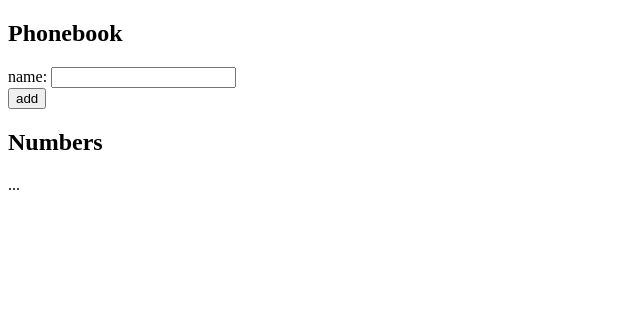
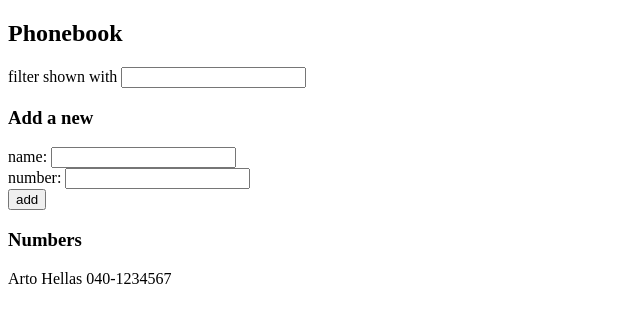
Before and after one commit to evelynbirnzain/FSWD_0-7, a React (Create React App) app in the folder part2/phonebook/: page / in a window 1280 px wide. Shown: the top 322 px of the page, without its empty margins (0-640 px from the left). Built offline with nearby package versions, Linux system fonts and the light colour scheme.

Commit message:
Part 2: ex 2.6-2-10

```diff
--- a/part2/phonebook/src/App.js
+++ b/part2/phonebook/src/App.js
@@ -1,24 +1,81 @@
-import { useState } from 'react'
+import {useState} from 'react'
 
-const App = () => {
-  const [persons, setPersons] = useState([
-    { name: 'Arto Hellas' }
-  ])
-  const [newName, setNewName] = useState('')
-
+const Filter = (props) => {
     return (
         <div>
-        <h2>Phonebook</h2>
-        <form>
+            filter shown with <input value={props.searchString}
+                                     onChange={(event) => props.setSearchString(event.target.value)}/>
+        </div>
+    )
+}
+
+const Persons = (props) => {
+    return (
+        props.persons
+            .filter(p => p.name.toLowerCase().startsWith(props.searchString.toLowerCase()))
+            .map(p => <div key={p.name}>{p.name} {p.number}</div>)
+    )
+}
+
+const PersonForm = (props) => {
+    const [newName, setNewName] = [props.newName, props.setNewName]
+    const [newNumber, setNewNumber] = [props.newNumber, props.setNewNumber]
+    return (
+        <form onSubmit={props.handleAddName}>
             <div>
-            name: <input />
+                name: <input value={newName}
+                             onChange={(event) => setNewName(event.target.value)}/>
+            </div>
+            <div>
+                number: <input value={newNumber}
+                               onChange={(event) => setNewNumber(event.target.value)}/>
             </div>
             <div>
                 <button type="submit">add</button>
             </div>
         </form>
-        <h2>Numbers</h2>
-        ...
+    )
+
+}
+
+const App = () => {
+    const [persons, setPersons] = useState([
+        {name: 'Arto Hellas', number: '040-1234567'}
+    ])
+    const [newName, setNewName] = useState('')
+    const [newNumber, setNewNumber] = useState('')
+    const [searchString, setSearchString] = useState('')
+
+    const handleAddName = (event) => {
+        event.preventDefault()
+
+        if (persons.some(p => p.name === newName)) {
+            alert(`${newName} is already added to phonebook`)
+            return
+        }
+
+        const person = {
+            name: newName,
+            number: newNumber
+        }
+
+        setPersons(persons.concat(person))
+        setNewName('')
+        setNewNumber('')
+    }
+
+    return (
+        <div>
+            <h2>Phonebook</h2>
+            <Filter searchString={searchString} setSearchString={setSearchString}></Filter>
+
+            <h3>Add a new</h3>
+            <PersonForm newName={newName} setNewName={setNewName}
+                        newNumber={newNumber} setNewNumber={setNewNumber}
+                        handleAddName={handleAddName}>
+            </PersonForm>
+            <h3>Numbers</h3>
+            <Persons persons={persons} searchString={searchString}></Persons>
         </div>
     )
 }
```
Lines whose indentation alone changed are shown as unchanged.
